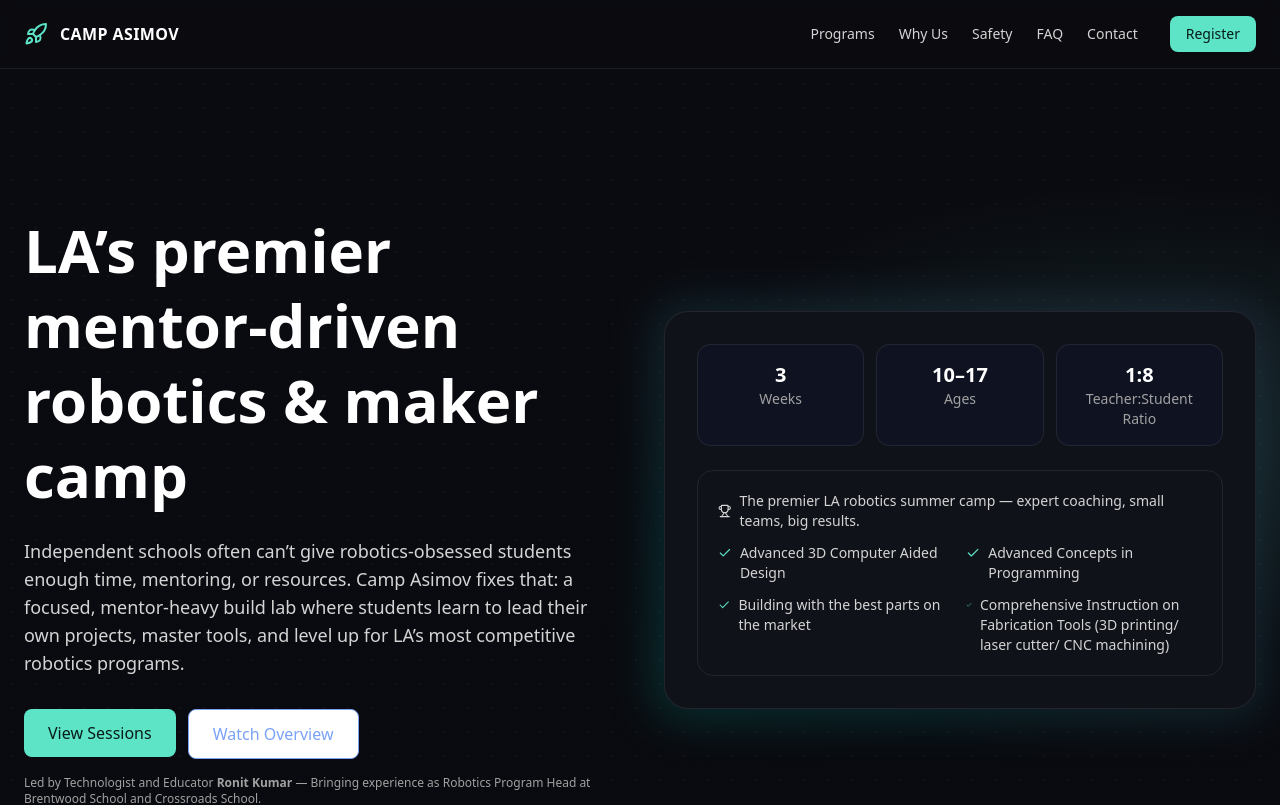
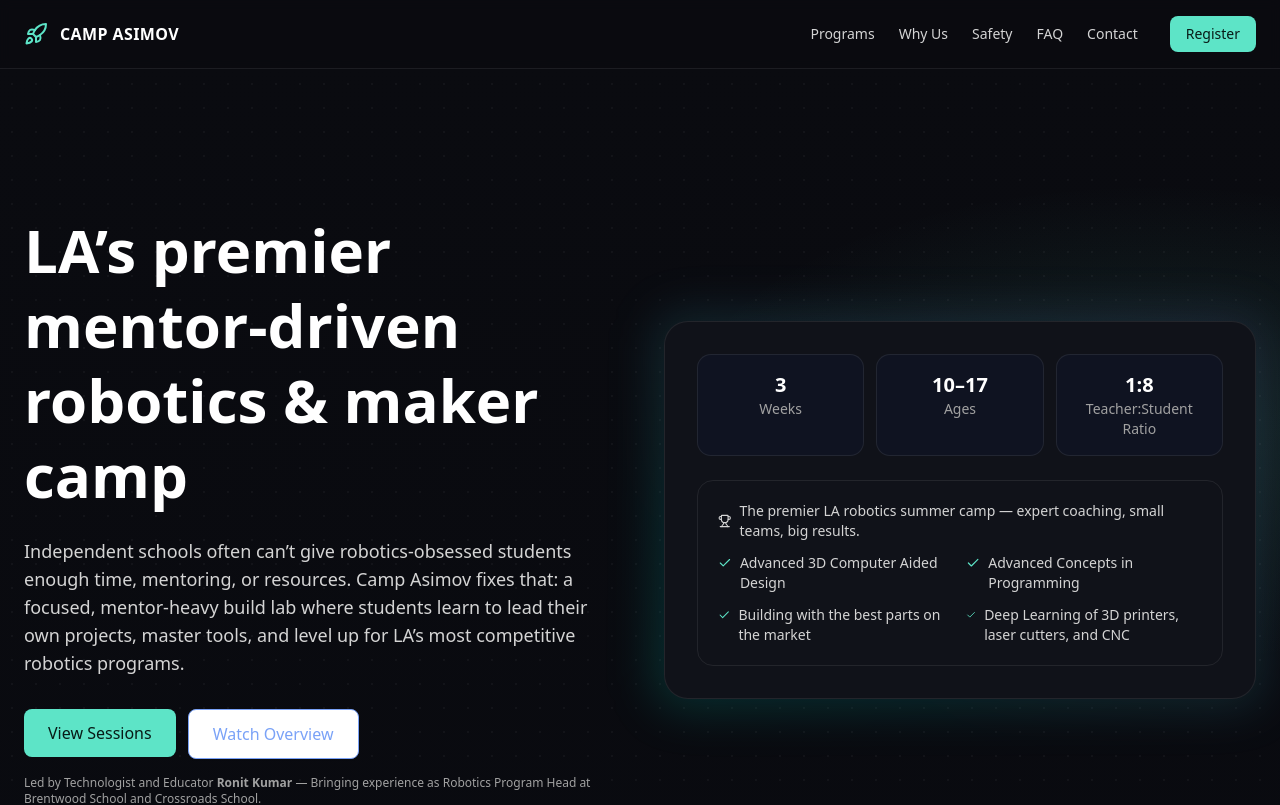
Before and after one commit to KingKumar/camp-asimov, a Next.js app: page / in a window 1280 px wide. Shown: the top 805 px of the page. Built offline with nearby package versions, Linux system fonts and the light colour scheme.

Commit message:
Update AsimovLanding.tsx

```diff
--- a/components/AsimovLanding.tsx
+++ b/components/AsimovLanding.tsx
@@ -161,7 +161,7 @@ export default function AsimovCampLanding() {
                     <Trophy className="w-4 h-4" /> The premier LA robotics summer camp — expert coaching, small teams, big results.
                   </div>
                   <div className="mt-3 grid grid-cols-1 sm:grid-cols-2 gap-3 text-sm">
-                    {[ "Advanced 3D Computer Aided Design", "Advanced Concepts in Programming", "Building with the best parts on the market", "Comprehensive Instruction on Fabrication Tools (3D printing/ laser cutter/ CNC machining)" ].map((t) => (
+                    {[ "Advanced 3D Computer Aided Design", "Advanced Concepts in Programming", "Building with the best parts on the market", "Deep Learning of 3D printers, laser cutters, and CNC" ].map((t) => (
                       <div key={t} className="flex items-start gap-2">
                         <Check className="w-4 h-4 mt-0.5" style={{ color: ink.accent }} />
                         <span className="text-neutral-300">{t}</span>
```
